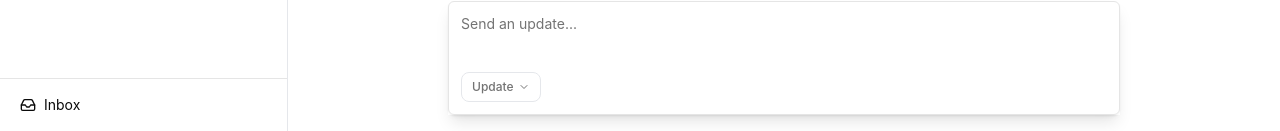
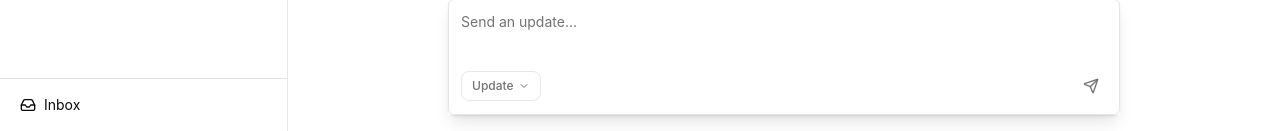
Before and after one commit to Birium/mistral-hackathon, a React (Vite) app in the folder web/: page / in a window 1280 px wide. Shown: the part 669-800 px from the top of the page. Built offline with nearby package versions, Linux system fonts and the light colour scheme; no server answers.

Commit message:
fix: add send button to input

```diff
--- a/web/src/components/ai-components/ai-prompt-input.tsx
+++ b/web/src/components/ai-components/ai-prompt-input.tsx
@@ -1,6 +1,7 @@
 import {
   PromptInput,
   PromptInputBody,
+  PromptInputButton,
   PromptInputFooter,
   PromptInputTextarea,
   PromptInputTools,
@@ -9,6 +10,7 @@ import {
 import type { ChatMode } from '@/types'
 import { ModeToggle } from '@/components/chat/ModeToggle'
 import { AnsweringBanner } from '@/components/chat/AnsweringBanner'
+import { Send } from 'lucide-react'
 
 interface ChatInputProps {
   value: string
@@ -60,6 +62,13 @@ export function AIPromptInput({
                 disabled={chatMode === 'answering'}
               />
             </PromptInputTools>
+            <PromptInputButton
+              variant="ghost"
+              onClick={onSend}
+              disabled={disabled}
+            >
+              <Send size={16} />
+            </PromptInputButton>
           </PromptInputFooter>
         </PromptInput>
       </div>
```
